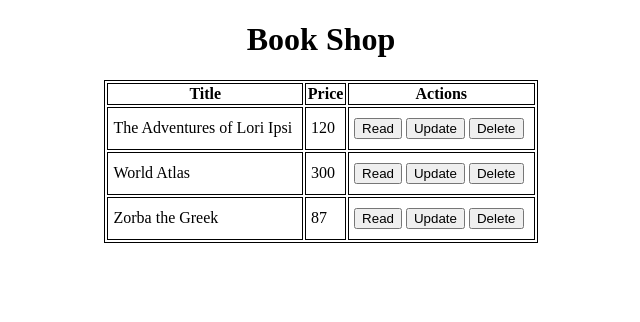
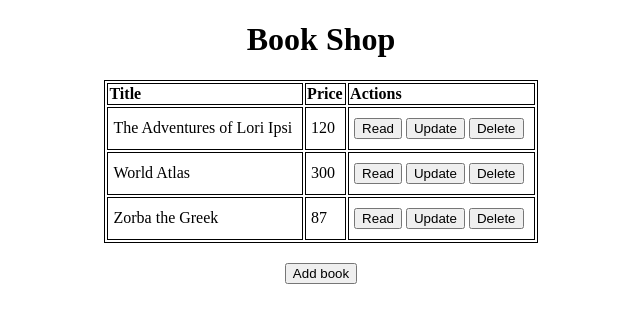
Before and after one commit to adarsarusi/Book-Shop, a plain HTML site: page index.html in a window 1280 px wide. Shown: the whole page, without its empty margins (319-959 px from the left). Drawn offline with Linux system fonts and the light colour scheme.

Commit message:
Add book button prompting the name and price then adding the book to the table

```diff
--- a/css/style.css
+++ b/css/style.css
@@ -1,10 +1,7 @@
 body{
     margin: auto;
-    display: flex;
-    flex-direction: column;
-}
-
-h1{
+    /* display: flex;
+    flex-direction: column; */
     text-align: center;
 }
 
@@ -15,6 +12,7 @@ table{
 
 table, th, td {
   border: 1px solid black;
+  text-align: left;
 }
 
 td{
@@ -25,3 +23,7 @@ td{
 button{
     cursor: pointer;
 }
+
+.add-book{
+    margin-top: 20px;
+}
--- a/index.html
+++ b/index.html
@@ -21,6 +21,8 @@
 
     </table>
 
+    <button class="add-book" onclick="onAddBook()">Add book</button>
+
     <script src="js/book.controller.js"></script>
     <script src="js/book.service.js"></script>
 </body>
--- a/js/book.controller.js
+++ b/js/book.controller.js
@@ -30,8 +30,15 @@ function onRemoveBook(name) {
     renderBooks()
 }
 
-function onUpdateBook(name){
+function onUpdateBook(name) {
     const newPrice = +prompt('Change price')
     updatePrice(name, newPrice)
     renderBooks()
 }
+
+function onAddBook() {
+    const bookName = prompt('Choose name')
+    const bookPrice = +prompt('Choose price')
+    addBook(bookName, bookPrice)
+    renderBooks()
+}
--- a/js/book.service.js
+++ b/js/book.service.js
@@ -27,3 +27,8 @@ function updatePrice(name, price){
     const bookToUpdate = gBooks.findIndex(book => book.name === name)
     gBooks[bookToUpdate].price = price
 }
+
+function addBook(name, price){
+    const book = { name, price }
+    gBooks.push(book)
+}
```
